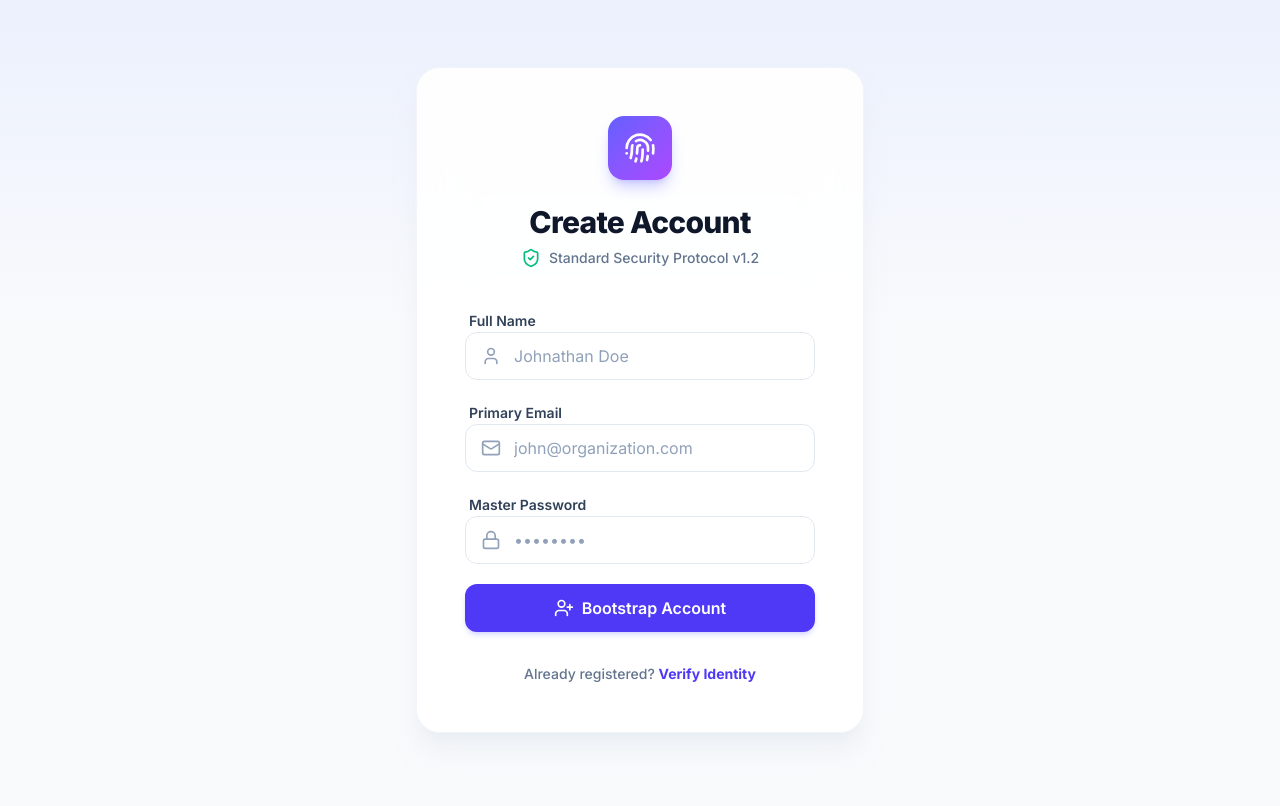
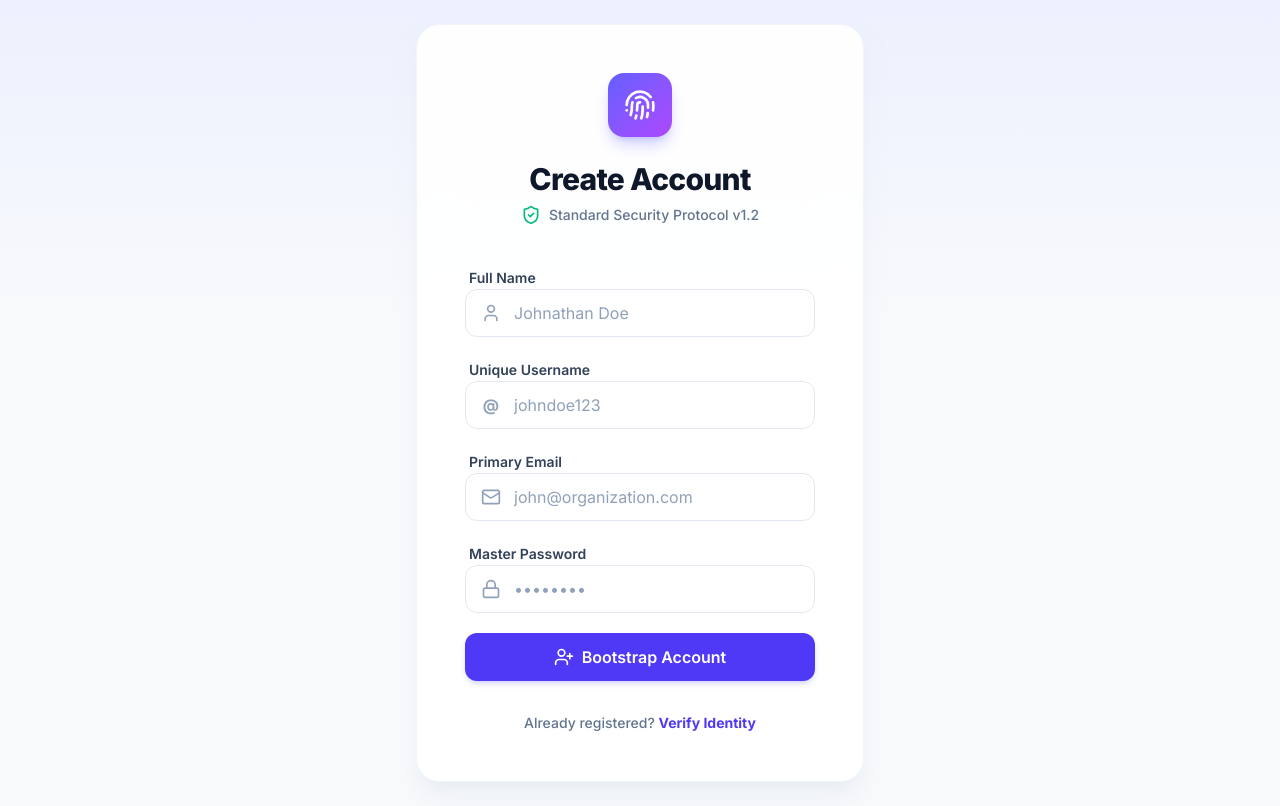
Before and after one commit to Sahilyadhuvansi/Backend-Ledger, a React (Vite) app in the folder frontend/: page /register in a window 1280 px wide. Built offline with nearby package versions, Linux system fonts and the light colour scheme.

Commit message:
feat: enable unique username creation and transfer by username

```diff
--- a/frontend/src/context/AuthContext.jsx
+++ b/frontend/src/context/AuthContext.jsx
@@ -20,9 +20,10 @@ export const AuthProvider = ({ children }) => {
     return data;
   };
 
-  const register = async (name, email, password) => {
+  const register = async (name, username, email, password) => {
     const { data } = await api.post("/auth/register", {
       name,
+      username,
       email,
       password,
     });
--- a/frontend/src/pages/Register.jsx
+++ b/frontend/src/pages/Register.jsx
@@ -14,6 +14,7 @@ import {
 const Register = () => {
   const [formData, setFormData] = useState({
     name: "",
+    username: "",
     email: "",
     password: "",
   });
@@ -27,7 +28,12 @@ const Register = () => {
     setLoading(true);
     setError("");
     try {
-      await register(formData.name, formData.email, formData.password);
+      await register(
+        formData.name,
+        formData.username,
+        formData.email,
+        formData.password,
+      );
       navigate("/dashboard");
     } catch (err) {
       setError(
@@ -90,6 +96,27 @@ const Register = () => {
                   }
                 />
                 <User className="absolute left-4 top-3.5 w-5 h-5 text-slate-400 group-focus-within:text-indigo-600 transition-colors" />
+              </div>
+            </div>
+
+            <div className="space-y-1.5">
+              <label className="text-sm font-semibold text-slate-700 ml-1">
+                Unique Username
+              </label>
+              <div className="relative group">
+                <input
+                  type="text"
+                  required
+                  placeholder="johndoe123"
+                  className="input-field !pl-12"
+                  value={formData.username}
+                  onChange={(e) =>
+                    setFormData({ ...formData, username: e.target.value })
+                  }
+                />
+                <div className="absolute left-4 top-3.5 w-5 h-5 flex items-center justify-center font-bold text-slate-400 group-focus-within:text-indigo-600 transition-colors">
+                  @
+                </div>
               </div>
             </div>
 
--- a/frontend/src/pages/Transfer.jsx
+++ b/frontend/src/pages/Transfer.jsx
@@ -194,13 +194,13 @@ const Transfer = () => {
         <div className="space-y-6 bg-slate-50 p-6 md:p-8 rounded-3xl border border-slate-100">
           <div className="space-y-2">
             <label className="text-sm font-bold text-slate-800 ml-1">
-              Recipient Ledger ID
+              Recipient Username or Ledger ID
             </label>
             <div className="relative group">
               <input
                 type="text"
                 required
-                placeholder="Ex: 60d5ec..."
+                placeholder="Ex: johndoe or 60d5ec..."
                 className="input-field !pl-12 h-14 bg-white"
                 value={formData.toAccount}
                 onChange={(e) =>
@@ -210,7 +210,7 @@ const Transfer = () => {
               <Users className="absolute left-4 top-4 w-6 h-6 text-slate-400 group-focus-within:text-indigo-600 transition-colors" />
             </div>
             <p className="text-xs text-slate-500 ml-2 mt-1">
-              Double check the Ledger ID before transmitting.
+              Double check the Username or Ledger ID before transmitting.
             </p>
           </div>
 
```
Also changed, not shown: 2 other files (tests, documents, lock files or other folders).
